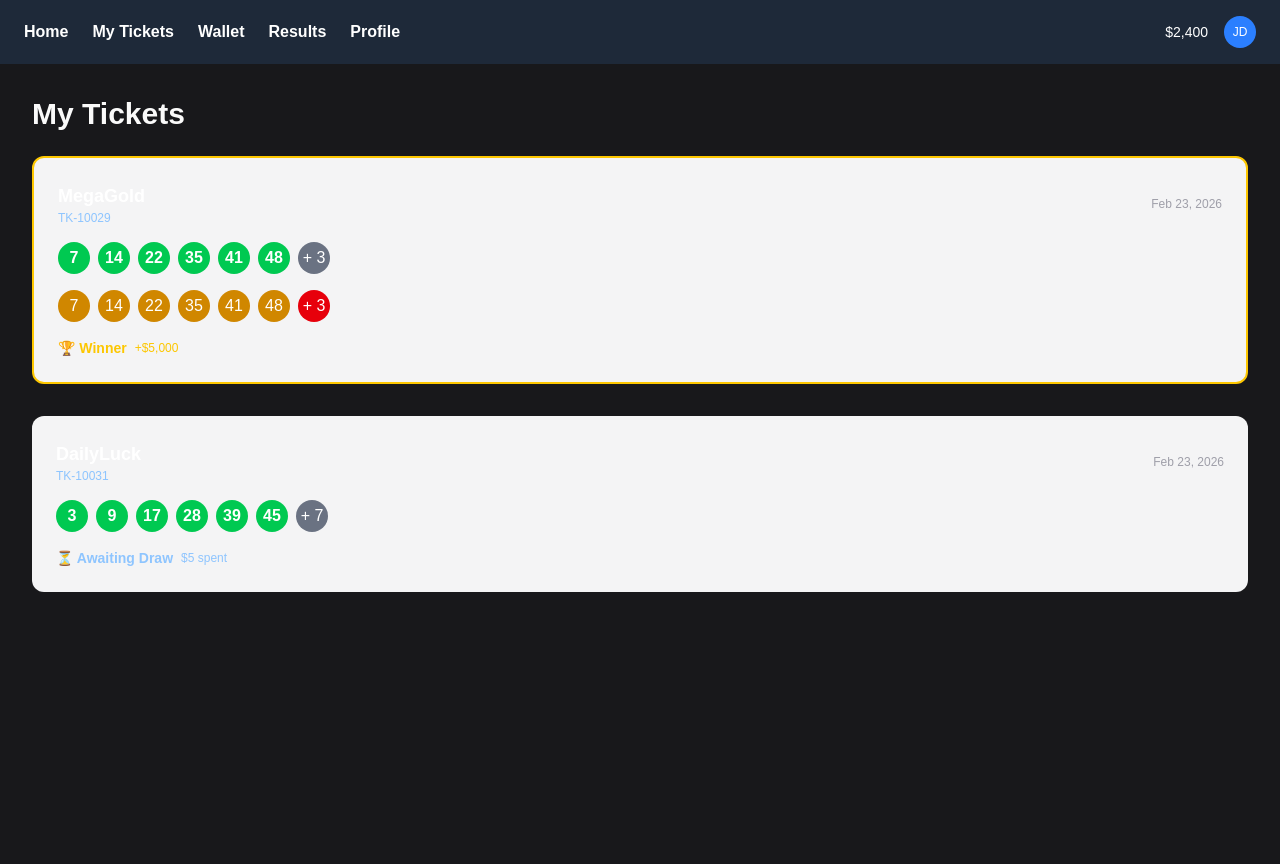
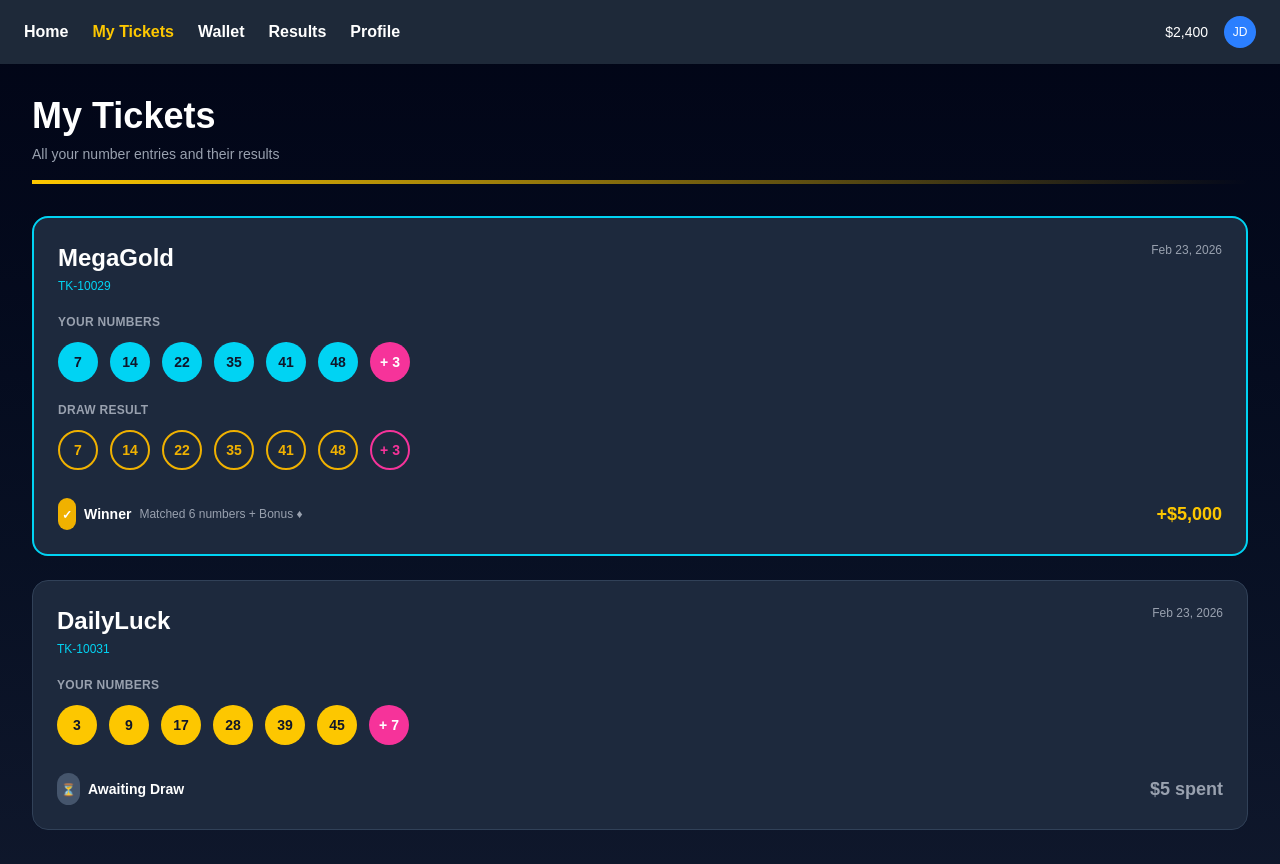
Before and after one commit to AshanMadusanka0/lottery-system, a Next.js app: page /my-tickets in a window 1280 px wide. Built offline with nearby package versions, Linux system fonts and the light colour scheme.

Commit message:
updated system

```diff
--- a/app/layout.tsx
+++ b/app/layout.tsx
@@ -1,5 +1,7 @@
 import type { Metadata } from "next";
 import { Geist, Geist_Mono } from "next/font/google";
+import Link from "next/link";
+import { Nav } from "../components/Nav";
 import "./globals.css";
 
 const geistSans = Geist({
@@ -17,6 +19,7 @@ export const metadata: Metadata = {
   description: "Generated by create next app",
 };
 
+
 export default function RootLayout({
   children,
 }: Readonly<{
@@ -27,31 +30,7 @@ export default function RootLayout({
       <body
         className={`${geistSans.variable} ${geistMono.variable} antialiased`}
       >
-        <nav className="bg-gray-800 text-white px-6 py-4 flex justify-between items-center">
-          <div className="flex items-center space-x-6">
-            <a href="/" className="font-semibold hover:underline">
-              Home
-            </a>
-            <a href="/my-tickets" className="font-semibold hover:underline">
-              My Tickets
-            </a>
-            <a href="/wallet" className="font-semibold hover:underline">
-              Wallet
-            </a>
-            <a href="/results" className="font-semibold hover:underline">
-              Results
-            </a>
-            <a href="/profile" className="font-semibold hover:underline">
-              Profile
-            </a>
-          </div>
-          <div className="flex items-center space-x-4">
-            <span className="text-sm">$2,400</span>
-            <span className="w-8 h-8 bg-blue-500 rounded-full flex items-center justify-center text-xs">
-              JD
-            </span>
-          </div>
-        </nav>
+        <Nav />
         {children}
       </body>
     </html>
--- a/app/my-tickets/page.tsx
+++ b/app/my-tickets/page.tsx
@@ -26,9 +26,13 @@ const tickets = [
 
 export default function MyTicketsPage() {
   return (
-    <div className="min-h-screen bg-zinc-900 text-zinc-50 p-8">
-      <h1 className="text-3xl font-bold mb-6">My Tickets</h1>
-      <div className="flex flex-col gap-8">
+    <div className="min-h-screen bg-linear-to-b from-slate-950 to-slate-900 text-white p-8">
+      <div className="mb-8">
+        <h1 className="text-4xl font-bold mb-2">My Tickets</h1>
+        <p className="text-gray-400 text-sm mb-4">All your number entries and their results</p>
+        <div className="h-1 bg-linear-to-r from-yellow-400 to-transparent w-full"></div>
+      </div>
+      <div className="flex flex-col gap-6">
         {tickets.map((ticket, idx) => (
           <TicketCard key={idx} {...ticket} />
         ))}
--- /dev/null
+++ b/components/Nav.tsx
@@ -0,0 +1,39 @@
+"use client";
+
+import Link from "next/link";
+import { usePathname } from "next/navigation";
+import React from "react";
+
+export function Nav() {
+  const pathname = usePathname();
+  const links = [
+    { href: "/", label: "Home" },
+    { href: "/my-tickets", label: "My Tickets" },
+    { href: "/wallet", label: "Wallet" },
+    { href: "/results", label: "Results" },
+    { href: "/profile", label: "Profile" },
+  ];
+
+  return (
+    <nav className="bg-gray-800 text-white px-6 py-4 flex justify-between items-center">
+      <div className="flex items-center space-x-6">
+        {links.map((link) => (
+          <Link key={link.href} href={link.href}>
+            <span
+              className={`font-semibold hover:underline cursor-pointer
+                ${pathname === link.href ? "text-yellow-400" : ""}`}
+            >
+              {link.label}
+            </span>
+          </Link>
+        ))}
+      </div>
+      <div className="flex items-center space-x-4">
+        <span className="text-sm">$2,400</span>
+        <span className="w-8 h-8 bg-blue-500 rounded-full flex items-center justify-center text-xs">
+          JD
+        </span>
+      </div>
+    </nav>
+  );
+}
--- a/components/TicketCard.tsx
+++ b/components/TicketCard.tsx
@@ -21,80 +21,105 @@ export const TicketCard: React.FC<TicketCardProps> = ({
   prize,
   date,
 }) => {
-  const numberBubble = (n: number, key: React.Key) => (
-    <span
+  const isWinner = status === "winner";
+  const isAwaiting = status === "awaiting";
+
+  // Determine color scheme based on status
+  const primaryColor = isWinner ? "#00D9D9" : "#1E293B"; // Cyan for winner, dark blue for awaiting
+  const accentColor = isWinner ? "#FCD34D" : "#94A3B8"; // Gold for winner, silver for awaiting
+  const numColor = isWinner ? "#00D9D9" : "#FCD34D"; // Cyan for winner, gold for awaiting
+
+  const numberBubble = (n: number, key: React.Key, isDrawResult: boolean = false) => (
+    <div
       key={key}
-      className="w-8 h-8 flex items-center justify-center rounded-full bg-green-500 text-white font-semibold"
+      className={`w-10 h-10 flex items-center justify-center rounded-full font-bold text-sm
+        ${
+          isDrawResult
+            ? `border-2 ${isWinner ? "border-yellow-500 text-yellow-500" : "border-yellow-600 text-yellow-600"}`
+            : `${isWinner ? "bg-cyan-400 text-slate-900" : "bg-yellow-400 text-slate-900"}`
+        }
+      `}
     >
       {n}
-    </span>
+    </div>
   );
 
-  const renderStatus = () => {
-    if (status === "winner") {
-      return (
-        <div className="mt-2 flex items-center space-x-2 text-yellow-400">
-          <span className="text-sm font-semibold">🏆 Winner</span>
-          {prize && <span className="text-xs">{prize}</span>}
-        </div>
-      );
-    }
-
-    if (status === "awaiting") {
-      return (
-        <div className="mt-2 flex items-center space-x-2 text-blue-300">
-          <span className="text-sm font-semibold">⏳ Awaiting Draw</span>
-          {prize && <span className="text-xs">{prize}</span>}
-        </div>
-      );
-    }
-
-    return (
-      <div className="mt-2 text-sm text-gray-400">
-        {prize && prize}
-      </div>
-    );
-  };
+  const bonusBubble = (num: number, isDrawResult: boolean = false) => (
+    <div
+      className={`w-10 h-10 flex items-center justify-center rounded-full font-bold text-sm
+        ${
+          isDrawResult
+            ? `border-2 border-pink-500 text-pink-500`
+            : `bg-pink-500 text-white`
+        }
+      `}
+    >
+      + <span className="ml-1">{num}</span>
+    </div>
+  );
 
   return (
     <div
-      className={`relative w-full rounded-xl p-6 space-y-4 dark:bg-zinc-800 bg-zinc-100
-        ${status === "winner" ? "border-2 border-yellow-400" : ""}`}
+      className={`relative w-full rounded-2xl p-6 space-y-5 backdrop-blur-sm
+        ${isWinner ? "bg-slate-800 border-2 border-cyan-400" : "bg-slate-800 border border-slate-700"}
+      `}
     >
-      <div className="flex justify-between items-center">
+      {/* Header */}
+      <div className="flex justify-between items-start">
         <div>
-          <h3 className="text-lg font-semibold text-white dark:text-white">
-            {gameTitle}
-          </h3>
-          <p className="text-xs text-blue-300">{ticketId}</p>
+          <h3 className="text-2xl font-bold text-white">{gameTitle}</h3>
+          <p className="text-xs text-cyan-400 mt-1">{ticketId}</p>
         </div>
-        <p className="text-xs text-zinc-400">{date}</p>
+        <p className="text-xs text-gray-400">{date}</p>
       </div>
 
-      <div className="flex flex-wrap gap-2">
-        {numbers.map((n, idx) => numberBubble(n, idx))}
-        <span className="w-8 h-8 flex items-center justify-center rounded-full bg-gray-500 text-white">
-          + {bonus}
-        </span>
+      {/* Your Numbers Section */}
+      <div>
+        <p className="text-xs font-semibold text-gray-400 mb-3 uppercase tracking-wide">Your Numbers</p>
+        <div className="flex flex-wrap gap-3">
+          {numbers.map((n, idx) => numberBubble(n, idx))}
+          {bonusBubble(bonus)}
+        </div>
       </div>
 
+      {/* Draw Result Section */}
       {drawResult && (
-        <div className="flex flex-wrap gap-2">
-          {drawResult.numbers.map((n, idx) => (
-            <span
-              key={`dr-${idx}`}
-              className="w-8 h-8 flex items-center justify-center rounded-full bg-yellow-600 text-white"
-            >
-              {n}
-            </span>
-          ))}
-          <span className="w-8 h-8 flex items-center justify-center rounded-full bg-red-600 text-white">
-            + {drawResult.bonus}
-          </span>
+        <div>
+          <p className="text-xs font-semibold text-gray-400 mb-3 uppercase tracking-wide">Draw Result</p>
+          <div className="flex flex-wrap gap-3">
+            {drawResult.numbers.map((n, idx) => numberBubble(n, `dr-${idx}`, true))}
+            {bonusBubble(drawResult.bonus, true)}
+          </div>
         </div>
       )}
 
-      {renderStatus()}
+      {/* Status and Prize Section */}
+      <div className="flex items-center justify-between pt-2">
+        <div>
+          {isWinner && (
+            <div className="flex items-center gap-2">
+              <div className="bg-yellow-500 rounded-full p-1">
+                <span className="text-white font-bold text-xs">✓</span>
+              </div>
+              <span className="text-sm font-semibold text-white">Winner</span>
+              <span className="text-xs text-gray-400">Matched 6 numbers + Bonus ♦</span>
+            </div>
+          )}
+          {isAwaiting && (
+            <div className="flex items-center gap-2">
+              <div className="bg-slate-600 rounded-full p-1">
+                <span className="text-white font-bold text-xs">⏳</span>
+              </div>
+              <span className="text-sm font-semibold text-white">Awaiting Draw</span>
+            </div>
+          )}
+        </div>
+        {prize && (
+          <span className={`text-lg font-bold ${isWinner ? "text-yellow-400" : "text-gray-400"}`}>
+            {prize}
+          </span>
+        )}
+      </div>
     </div>
   );
 };
--- /dev/null
+++ b/components/TransactionItem.tsx
@@ -0,0 +1,42 @@
+import React from "react";
+
+interface TransactionItemProps {
+  type: "prize" | "ticket" | "deposit" | "withdraw";
+  title: string;
+  description: string;
+  date: string;
+  amount: string;
+}
+
+const iconMap: Record<string, string> = {
+  prize: "🏆",
+  ticket: "🎟️",
+  deposit: "💰",
+  withdraw: "💸",
+};
+
+export const TransactionItem: React.FC<TransactionItemProps> = ({
+  type,
+  title,
+  description,
+  date,
+  amount,
+}) => {
+  const isPositive = amount.startsWith("+");
+  const amountColor = isPositive ? "text-green-400" : "text-red-400";
+
+  return (
+    <div className="flex items-center justify-between w-full py-3 border-b border-zinc-700">
+      <div className="flex items-center space-x-4">
+        <span className="text-2xl">{iconMap[type]}</span>
+        <div className="flex flex-col">
+          <span className="font-medium text-zinc-50">{title}</span>
+          <span className="text-xs text-zinc-400">
+            {description} · {date}
+          </span>
+        </div>
+      </div>
+      <span className={`${amountColor} font-semibold`}>{amount}</span>
+    </div>
+  );
+};
--- /dev/null
+++ b/components/WalletBalanceCard.tsx
@@ -0,0 +1,29 @@
+import React from "react";
+
+interface WalletBalanceCardProps {
+  balance: string;
+  walletId: string;
+}
+
+export const WalletBalanceCard: React.FC<WalletBalanceCardProps> = ({
+  balance,
+  walletId,
+}) => {
+  return (
+    <div className="bg-zinc-800 rounded-xl p-6 w-full max-w-3xl">
+      <p className="text-xs text-zinc-400">Available Balance</p>
+      <div className="flex items-center space-x-2">
+        <span className="text-4xl font-bold text-yellow-400">{balance}</span>
+      </div>
+      <p className="text-xs text-zinc-500">Wallet ID: {walletId}</p>
+      <div className="mt-4 flex space-x-4">
+        <button className="px-4 py-2 bg-green-500 rounded hover:bg-green-600">
+          + Deposit
+        </button>
+        <button className="px-4 py-2 border border-zinc-600 rounded hover:bg-zinc-700">
+          Withdraw
+        </button>
+      </div>
+    </div>
+  );
+};
```
Also changed, not shown: app/wallet/page.tsx (added).
